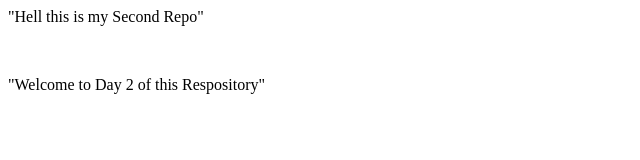
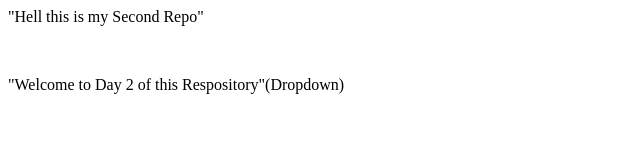
Before and after one commit to Amanrobotics/localRepos, a plain HTML site: page index.html in a window 1280 px wide. Shown: the whole page, without its empty margins (0-640 px from the left). Drawn offline with Linux system fonts and the light colour scheme.

```diff
--- a/index.html
+++ b/index.html
@@ -1,4 +1,4 @@
 <p> "Hell this is my Second Repo"</p>
 <br>
-<p> "Welcome to Day 2 of this Respository"</p>
+<p> "Welcome to Day 2 of this Respository"(Dropdown)</p>
 </p>
```
